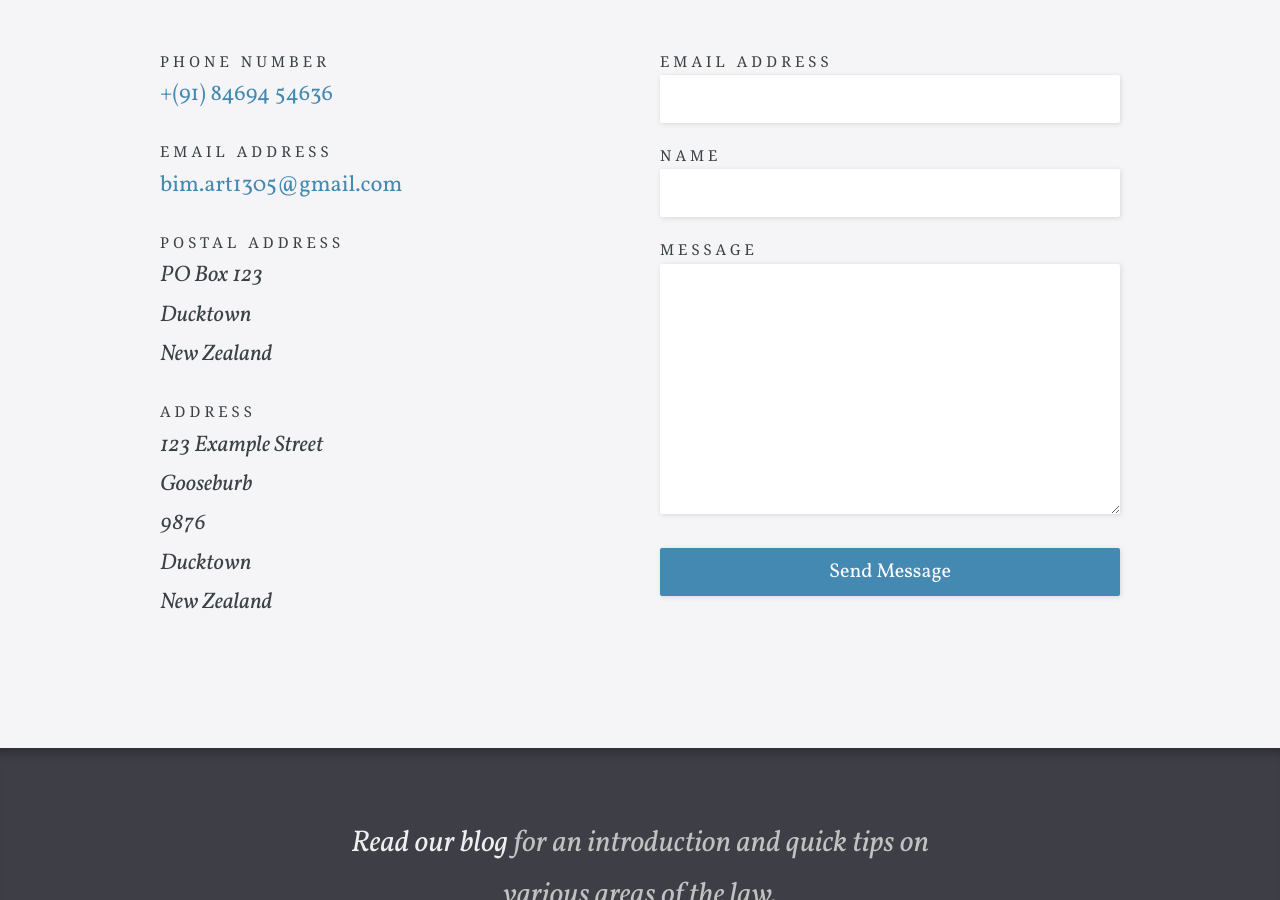
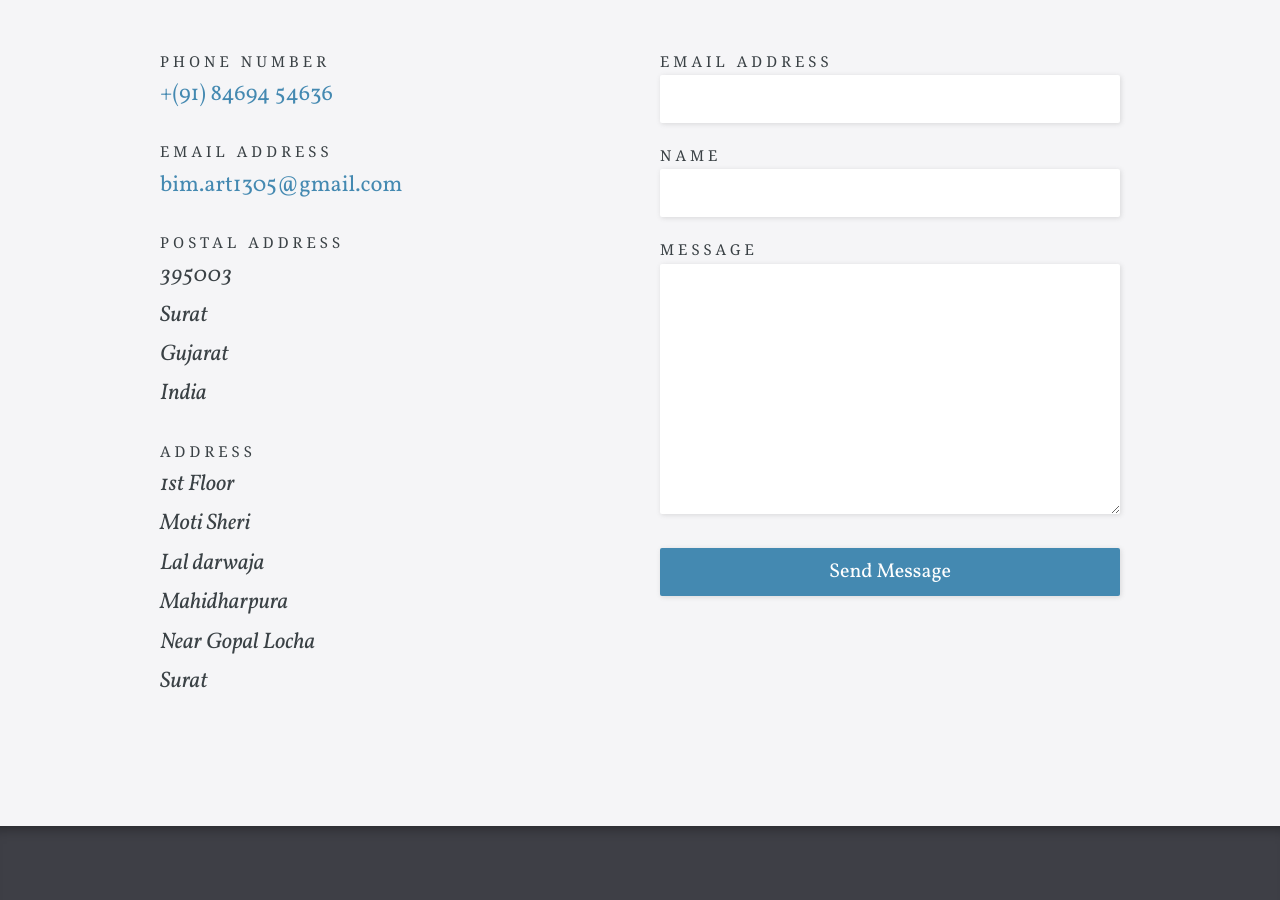
Before and after one commit to R-Madhav/BIMAntiqs.github.io, a Jekyll site: the page built from contact.html, in a window 1280 px wide and 900 px high, scrolled down 649 px. Built offline with Jekyll 4.4.1, drawn with Linux system fonts in a browser that asks for light colours; some web fonts are replaced.

Commit message:
Update company.yml

```diff
--- a/_data/company.yml
+++ b/_data/company.yml
@@ -2,5 +2,5 @@ title: BIMAntiqs
 description: At BIMantiqs, we are dedicated to revolutionizing the construction industry with cutting-edge BIM technology. Our mission is to enhance project efficiency, accuracy, and collaboration through innovativesolutions.
 contact_email_address: bim.art1305@gmail.com
 phone: +(91) 84694 54636
-address: 123 Example Street, Gooseburb, 9876, Ducktown, New Zealand
-postal_address: PO Box 123, Ducktown, New Zealand
+address: 1st Floor, Moti Sheri, Lal darwaja, Mahidharpura, Near Gopal Locha, Surat
+postal_address: 395003, Surat, Gujarat, India
```
